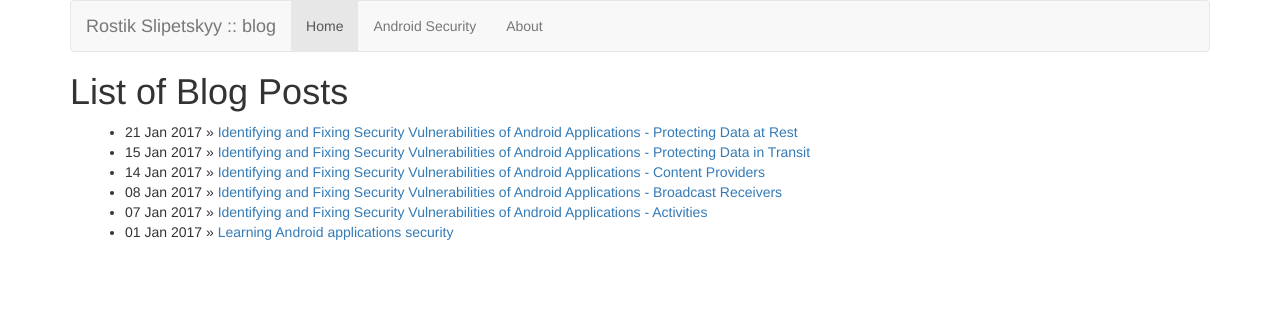
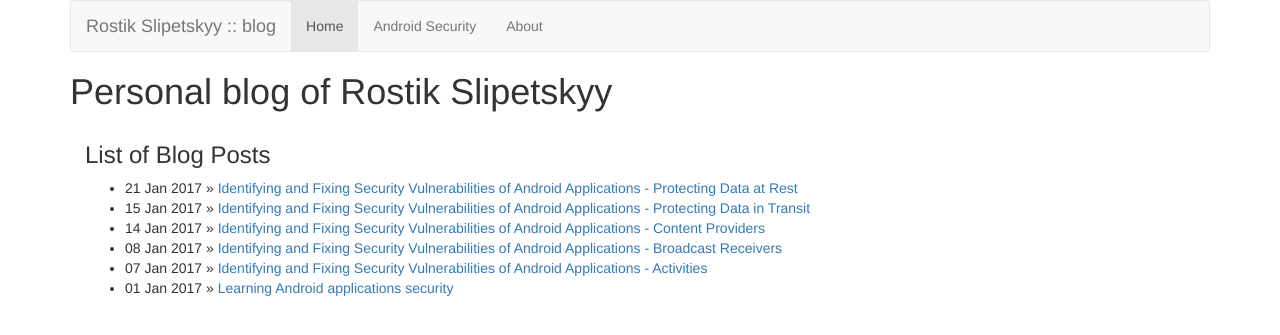
Before and after one commit to oldbam/oldbam.github.io, a Jekyll site: the page built from index.html, in a window 1280 px wide. Shown: the top 335 px of the page. Built offline with Jekyll 4.4.1, drawn with Linux system fonts in a browser that asks for light colours.

Commit message:
changing title of front page

```diff
--- a/_layouts/home.html
+++ b/_layouts/home.html
@@ -1,6 +1,7 @@
 ---
 layout: default
 ---
+<h3>List of Blog Posts</h3>
 <ul>
 
   {% for post in site.posts %}
--- a/index.html
+++ b/index.html
@@ -1,4 +1,4 @@
 ---
 layout: home
-title: List of Blog Posts
+title: Personal blog of Rostik Slipetskyy
 ---
```
